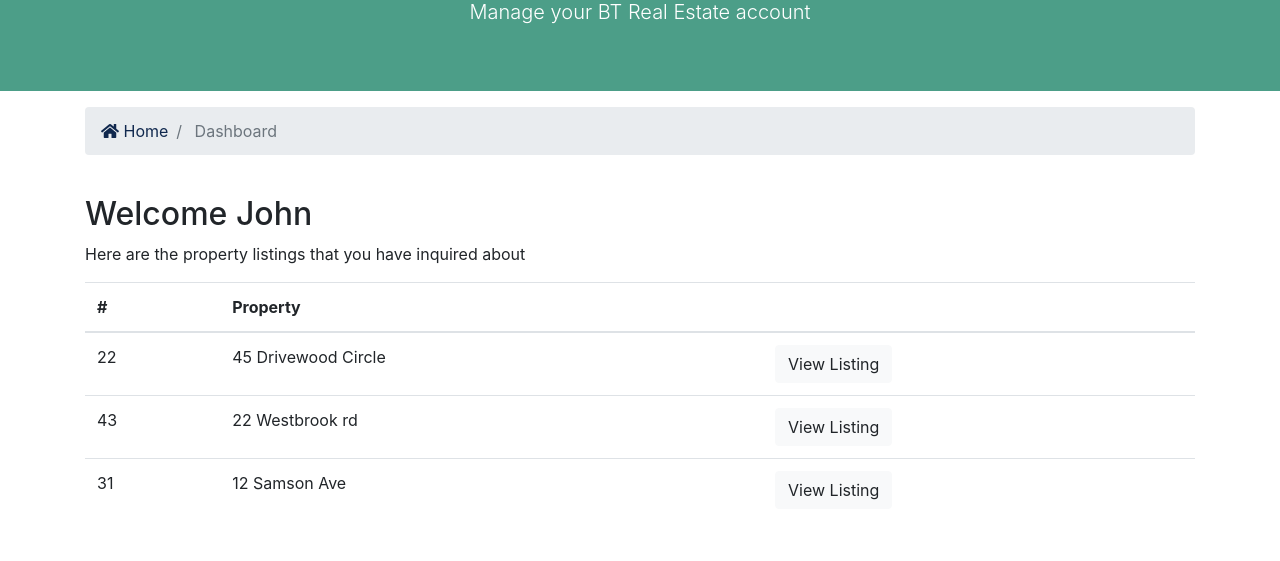
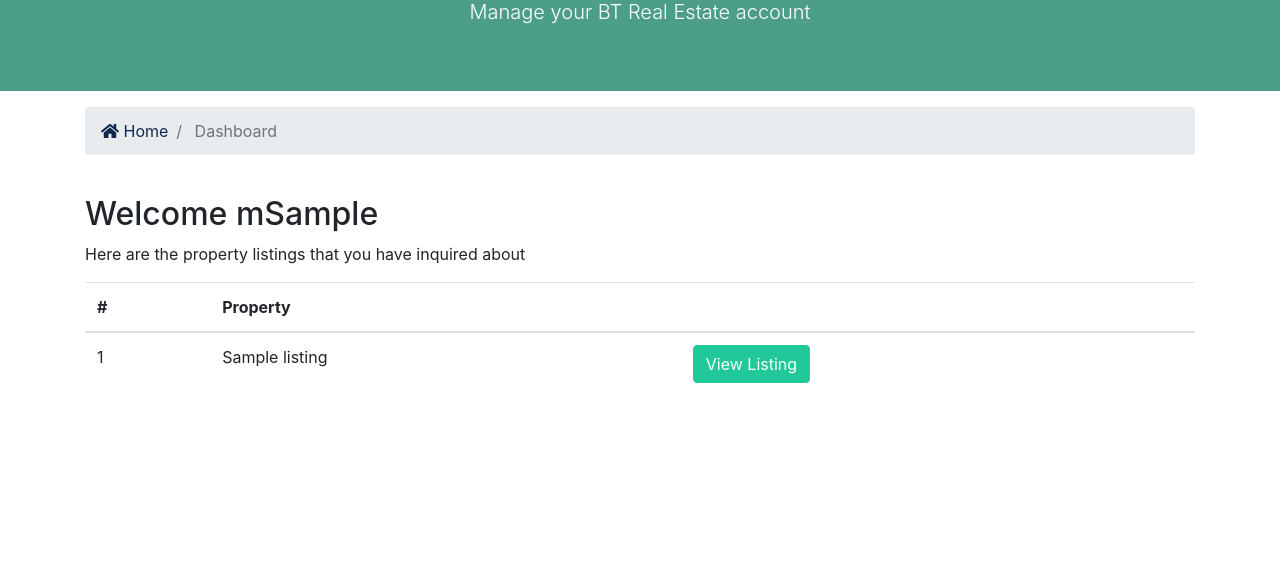
Before and after one commit to ishworpanta10/django_real_state_complete_project, a Django app: template templates/accounts/dashboard.html in a window 1280 px wide. Shown: the part 254-815 px from the top of the page. After the commit the page ends 637 px from the top, so only its background shows below. Run offline with Django 3.2, Linux system fonts and the light colour scheme; a user stored in the database is signed in; tables that the repository leaves empty hold one stand-in row (values such as "Sample post"); the template is opened without the code that fills it: most values are stand-ins (such as "Sample title", 1, 10 or a date in 2020); parts of the project's set-up code (start-up, migrations or seed data) failed here and were passed over; some libraries are stand-ins or nearby versions.

Commit message:
user listing dashboard completed

```diff
--- a/templates/accounts/dashboard.html
+++ b/templates/accounts/dashboard.html
@@ -31,11 +31,15 @@
     {% include 'partials/_alerts.html' %}
 </div>
 
+<!-- Alert Mesg -->
+{% include 'partials/_alerts.html' %}
+
 <section id="dashboard" class="py-4">
     <div class="container">
         <div class="row">
             <div class="col-md-12">
-                <h2>Welcome John</h2>
+                <h2>Welcome m{{ user.first_name }} </h2>
+                {% if contacts %}
                 <p>Here are the property listings that you have inquired about</p>
                 <table class="table">
                     <thead>
@@ -46,98 +50,24 @@
                         </tr>
                     </thead>
                     <tbody>
+                        {% for contact in contacts %}
                         <tr>
-                            <td>22</td>
-                            <td>45 Drivewood Circle</td>
+                            <td>{{ contact.id }}</td>
+                            <td>{{ contact.listing }}</td>
                             <td>
-                                <a class="btn btn-light" href="#">View Listing</a>
+                                <a class="btn btn-success" href="{% url 'listing' contact.listing_id %}">View
+                                    Listing</a>
                             </td>
                         </tr>
-                        <tr>
-                            <td>43</td>
-                            <td>22 Westbrook rd</td>
-                            <td>
-                                <a class="btn btn-light" href="#">View Listing</a>
-                            </td>
-                        </tr>
-                        <tr>
-                            <td>31</td>
-                            <td>12 Samson Ave</td>
-                            <td>
-                                <a class="btn btn-light" href="#">View Listing</a>
-                            </td>
-                        </tr>
+                        {% endfor %}
+
                     </tbody>
                 </table>
+                {% else %}
+                <p>Yo have not made any inquiries</p>
+                {% endif %}
             </div>
         </div>
     </div>
 </section>
-{% endblock content %} <section id="showcase-inner" class="py-5 text-white">
-    <div class="container">
-        <div class="row text-center">
-            <div class="col-md-12">
-                <h1 class="display-4">User Dashboard</h1>
-                <p class="lead">Manage your BT Real Estate account</p>
-            </div>
-        </div>
-    </div>
-</section>
-
-<!-- Breadcrumb -->
-<section id="bc" class="mt-3">
-    <div class="container">
-        <nav aria-label="breadcrumb">
-            <ol class="breadcrumb">
-                <li class="breadcrumb-item">
-                    <a href="index.html">
-                        <i class="fas fa-home"></i> Home</a>
-                </li>
-                <li class="breadcrumb-item active"> Dashboard</li>
-            </ol>
-        </nav>
-    </div>
-</section>
-
-<section id="dashboard" class="py-4">
-    <div class="container">
-        <div class="row">
-            <div class="col-md-12">
-                <h2>Welcome John</h2>
-                <p>Here are the property listings that you have inquired about</p>
-                <table class="table">
-                    <thead>
-                        <tr>
-                            <th scope="col">#</th>
-                            <th scope="col">Property</th>
-                            <th></th>
-                        </tr>
-                    </thead>
-                    <tbody>
-                        <tr>
-                            <td>22</td>
-                            <td>45 Drivewood Circle</td>
-                            <td>
-                                <a class="btn btn-light" href="#">View Listing</a>
-                            </td>
-                        </tr>
-                        <tr>
-                            <td>43</td>
-                            <td>22 Westbrook rd</td>
-                            <td>
-                                <a class="btn btn-light" href="#">View Listing</a>
-                            </td>
-                        </tr>
-                        <tr>
-                            <td>31</td>
-                            <td>12 Samson Ave</td>
-                            <td>
-                                <a class="btn btn-light" href="#">View Listing</a>
-                            </td>
-                        </tr>
-                    </tbody>
-                </table>
-            </div>
-        </div>
-    </div>
-</section>
+{% endblock content %}
```
Also changed, not shown: accounts/views.py (+7 -1 lines).
